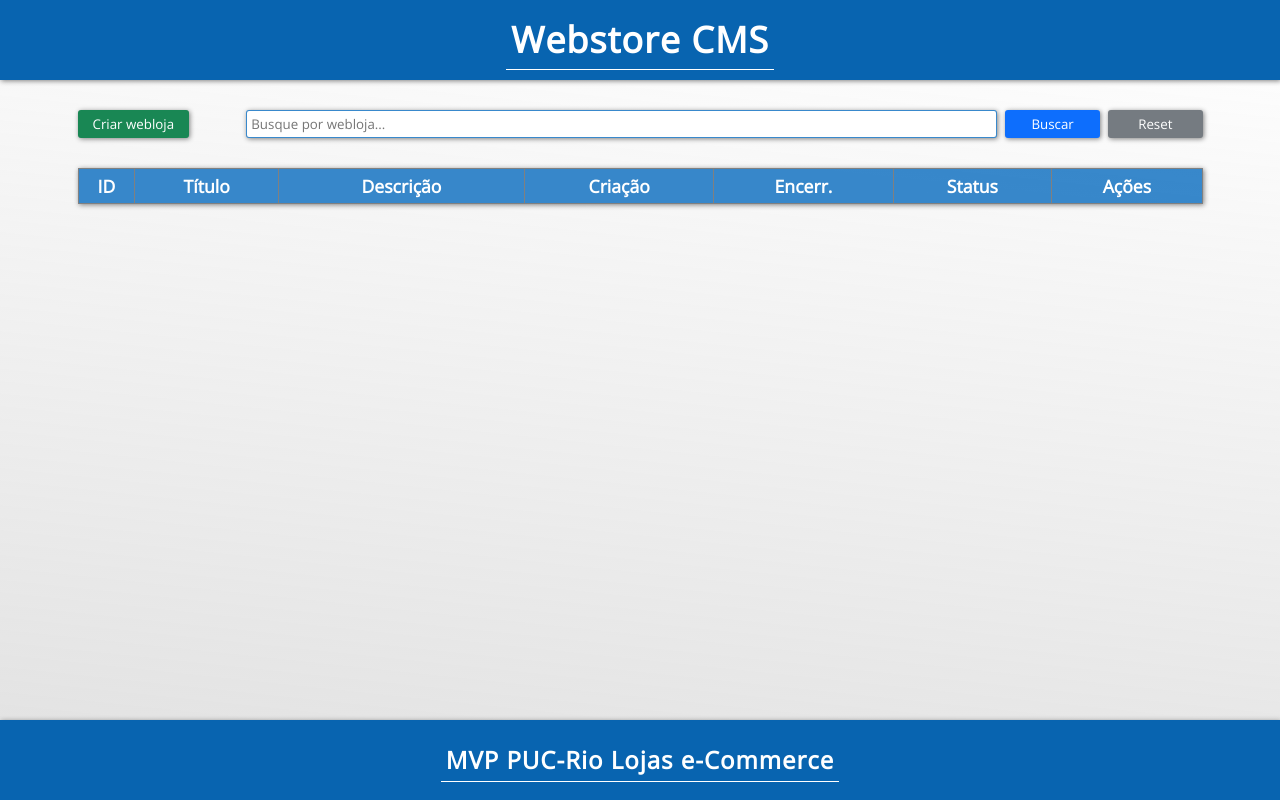
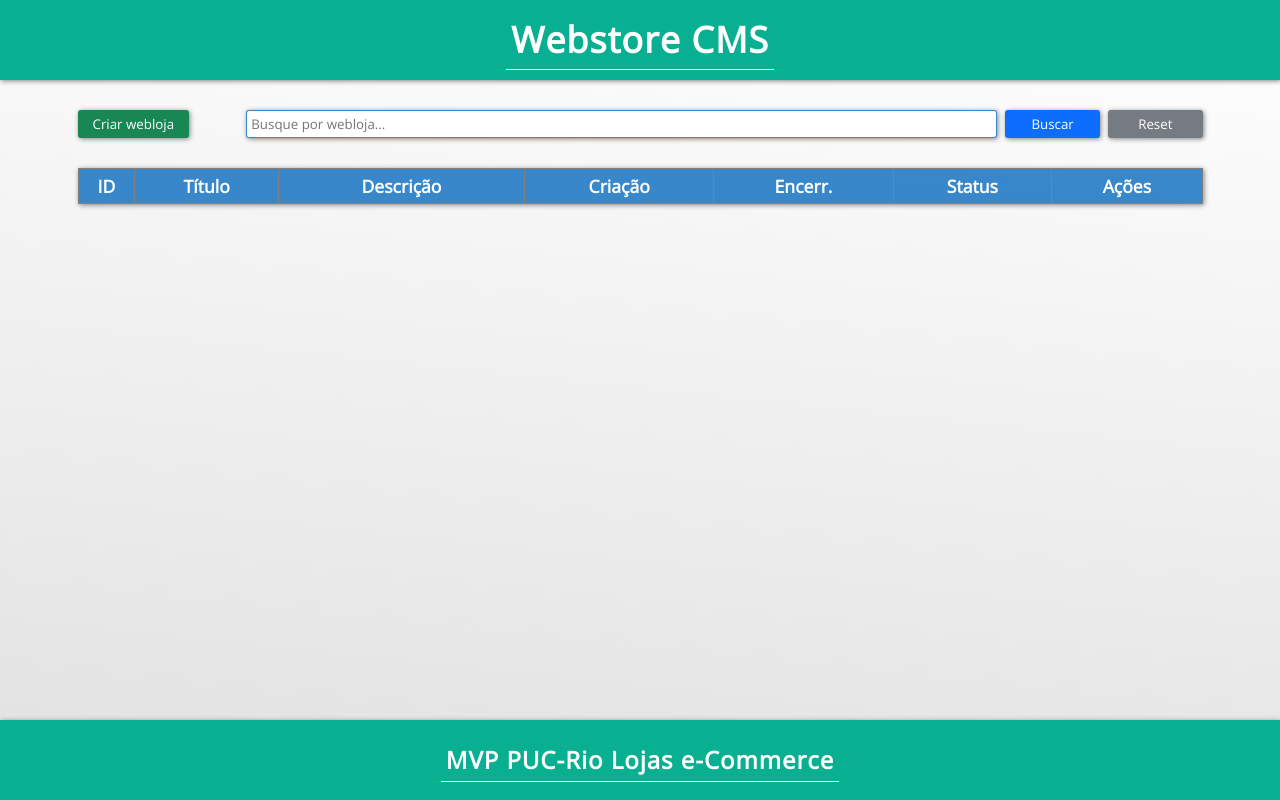
Before and after one commit to CoelhoSRodrigo/mvp-full-stack-basico-frontend, a plain HTML site: page index.html in a window 1280 px wide. Drawn offline with nearby package versions, Linux system fonts and the light colour scheme; no server answers.

Commit message:
Update style.css

```diff
--- a/assets/css/style.css
+++ b/assets/css/style.css
@@ -36,7 +36,7 @@ main {
     display: flex;
     align-items: center;
     justify-content: center;
-    background-color: rgb(8, 100, 176);
+    background-color: rgb(8, 176, 145);
     color: white;
     letter-spacing: 1px;
     font-size: 1.5em;
@@ -62,7 +62,7 @@ main {
     display: flex;
     align-items: center;
     justify-content: center;
-    background-color:  rgb(8, 100, 176);
+    background-color:  rgb(8, 176, 145);
     color: white;
     box-shadow: 1px 1px 5px grey;
     letter-spacing: 1px;
```
